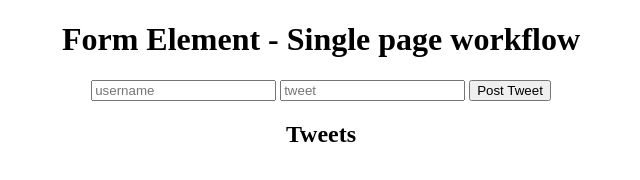
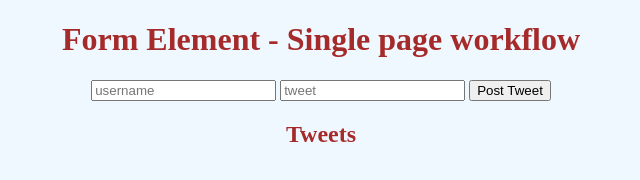
Before and after one commit to ankitshaji/tweet-form, a plain HTML site: page index.html in a window 1280 px wide. Shown: the whole page, without its empty margins (319-959 px from the left). Drawn offline with Linux system fonts and the light colour scheme.

Commit message:
adding color,background-color,Refactoring comments

```diff
--- a/app.js
+++ b/app.js
@@ -36,7 +36,7 @@ tweetForm.addEventListener("submit", function (e) {
   //becomes - inputObject.property - returns string
   const usernameString = this.elements.username.value;
   const tweetString = this.elements.tweet.value;
-  //execute variable function //pass in arguments -usernameString,tweetString
+  //execute variable function expression //pass in arguments -usernameString,tweetString
   addTweet(usernameString, tweetString);
 
   //clear value property
--- a/style.css
+++ b/style.css
@@ -1,3 +1,5 @@
 body {
   text-align: center;
+  background-color: aliceblue;
+  color:brown
 }
```
